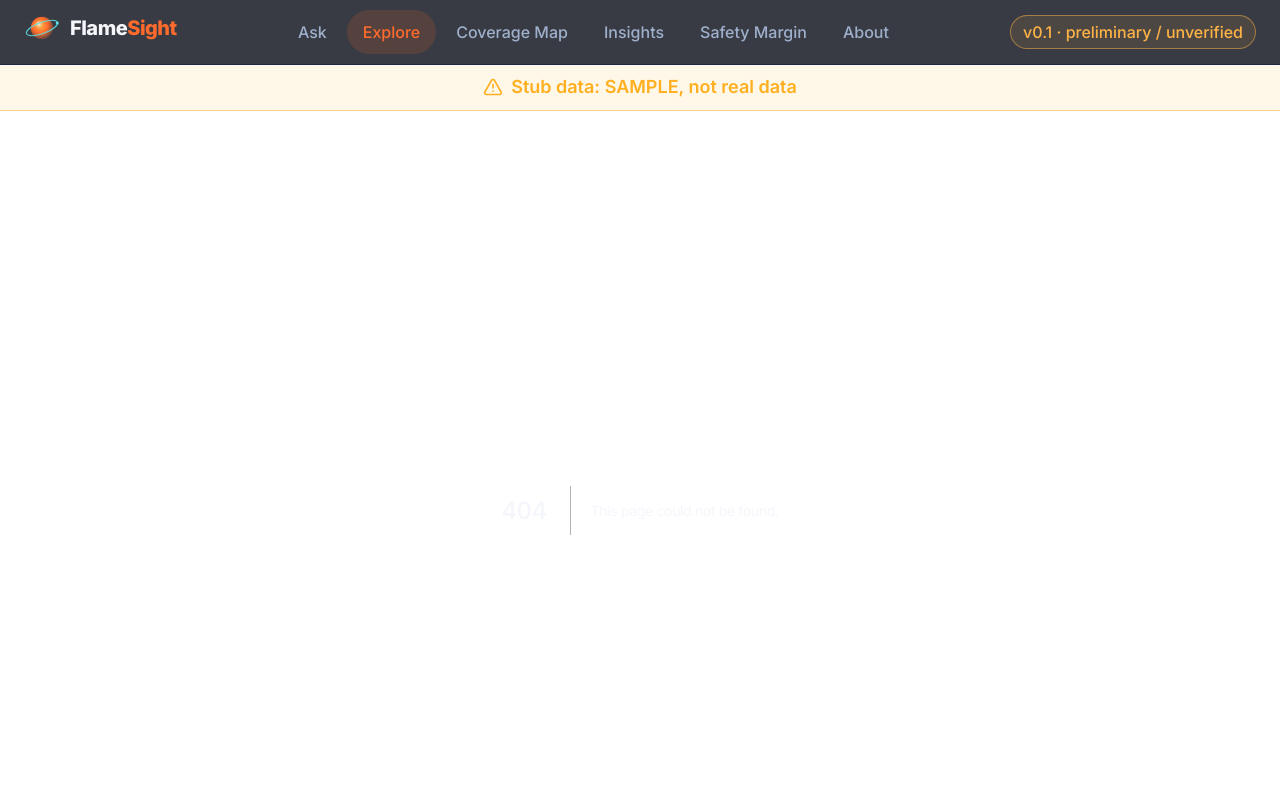
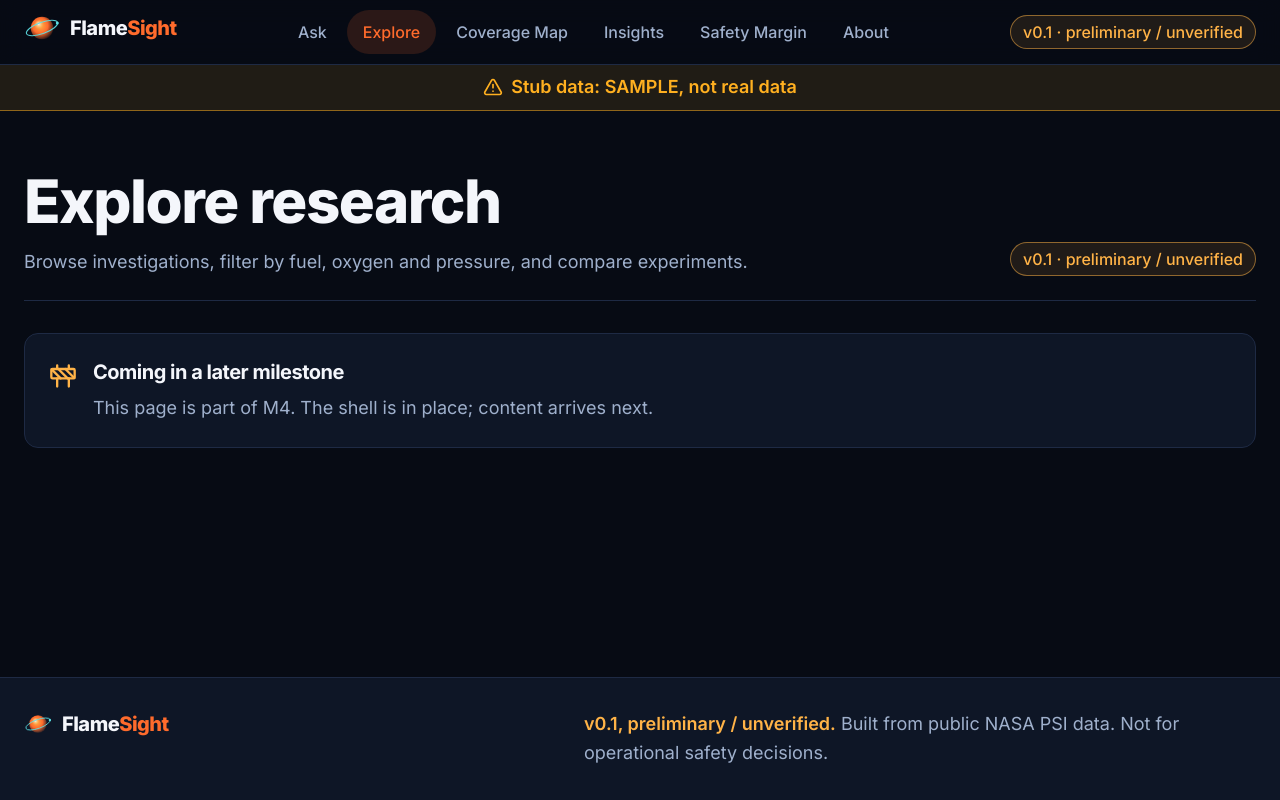
Before and after one commit to AstraMora-Space-Apps/Frontend, a Next.js app: page /explore in a window 1280 px wide. Before the commit this address had no page. Shown: the top 800 px of the page. Built offline with nearby package versions, Linux system fonts and the light colour scheme.

Commit message:
feat(routes): add placeholder pages for all feature routes

```diff
--- /dev/null
+++ b/src/app/about/page.tsx
@@ -0,0 +1,14 @@
+import type { Metadata } from "next";
+import { ComingSoon } from "@/components/layout/ComingSoon";
+
+export const metadata: Metadata = { title: "About FlameSight" };
+
+export default function Page() {
+  return (
+    <ComingSoon
+      title="About FlameSight"
+      subtitle="How FlameSight works, its data sources, and its limits."
+      milestone="M6"
+    />
+  );
+}
--- /dev/null
+++ b/src/app/ask/page.tsx
@@ -0,0 +1,14 @@
+import type { Metadata } from "next";
+import { ComingSoon } from "@/components/layout/ComingSoon";
+
+export const metadata: Metadata = { title: "Ask FlameSight" };
+
+export default function Page() {
+  return (
+    <ComingSoon
+      title="Ask FlameSight"
+      subtitle="Ask a question about microgravity combustion research and get an answer with citations."
+      milestone="M3"
+    />
+  );
+}
--- /dev/null
+++ b/src/app/explore/page.tsx
@@ -0,0 +1,14 @@
+import type { Metadata } from "next";
+import { ComingSoon } from "@/components/layout/ComingSoon";
+
+export const metadata: Metadata = { title: "Explore research" };
+
+export default function Page() {
+  return (
+    <ComingSoon
+      title="Explore research"
+      subtitle="Browse investigations, filter by fuel, oxygen and pressure, and compare experiments."
+      milestone="M4"
+    />
+  );
+}
--- /dev/null
+++ b/src/app/insights/page.tsx
@@ -0,0 +1,14 @@
+import type { Metadata } from "next";
+import { ComingSoon } from "@/components/layout/ComingSoon";
+
+export const metadata: Metadata = { title: "Insights" };
+
+export default function Page() {
+  return (
+    <ComingSoon
+      title="Insights"
+      subtitle="Ranked fire-safety insights by safety impact, evidence strength and mission relevance."
+      milestone="M6"
+    />
+  );
+}
--- /dev/null
+++ b/src/app/safety-margin/page.tsx
@@ -0,0 +1,14 @@
+import type { Metadata } from "next";
+import { ComingSoon } from "@/components/layout/ComingSoon";
+
+export const metadata: Metadata = { title: "Safety Margin" };
+
+export default function Page() {
+  return (
+    <ComingSoon
+      title="Safety Margin"
+      subtitle="Preliminary comparison of oxygen limits in normal gravity and microgravity."
+      milestone="M8"
+    />
+  );
+}
--- /dev/null
+++ b/src/components/layout/ComingSoon.tsx
@@ -0,0 +1,34 @@
+import { Construction } from "lucide-react";
+import { Badge } from "@/components/ui/badge";
+import { Card, CardDescription, CardTitle } from "@/components/ui/card";
+import { PageHeader } from "@/components/ui/page-header";
+
+type ComingSoonProps = {
+  title: string;
+  subtitle: string;
+  milestone: string;
+};
+
+/** Shell page placeholder. No fake data. */
+function ComingSoon({ title, subtitle, milestone }: ComingSoonProps) {
+  return (
+    <div className="mx-auto max-w-7xl px-4 py-10 sm:px-6 sm:py-14">
+      <PageHeader
+        title={title}
+        subtitle={subtitle}
+        actions={<Badge variant="preliminary">v0.1 · preliminary / unverified</Badge>}
+      />
+      <Card className="mt-8 flex items-start gap-4">
+        <Construction className="mt-1 size-7 shrink-0 text-ember-glow" aria-hidden />
+        <div>
+          <CardTitle>Coming in a later milestone</CardTitle>
+          <CardDescription>
+            This page is part of {milestone}. The shell is in place; content arrives next.
+          </CardDescription>
+        </div>
+      </Card>
+    </div>
+  );
+}
+
+export { ComingSoon };
```
